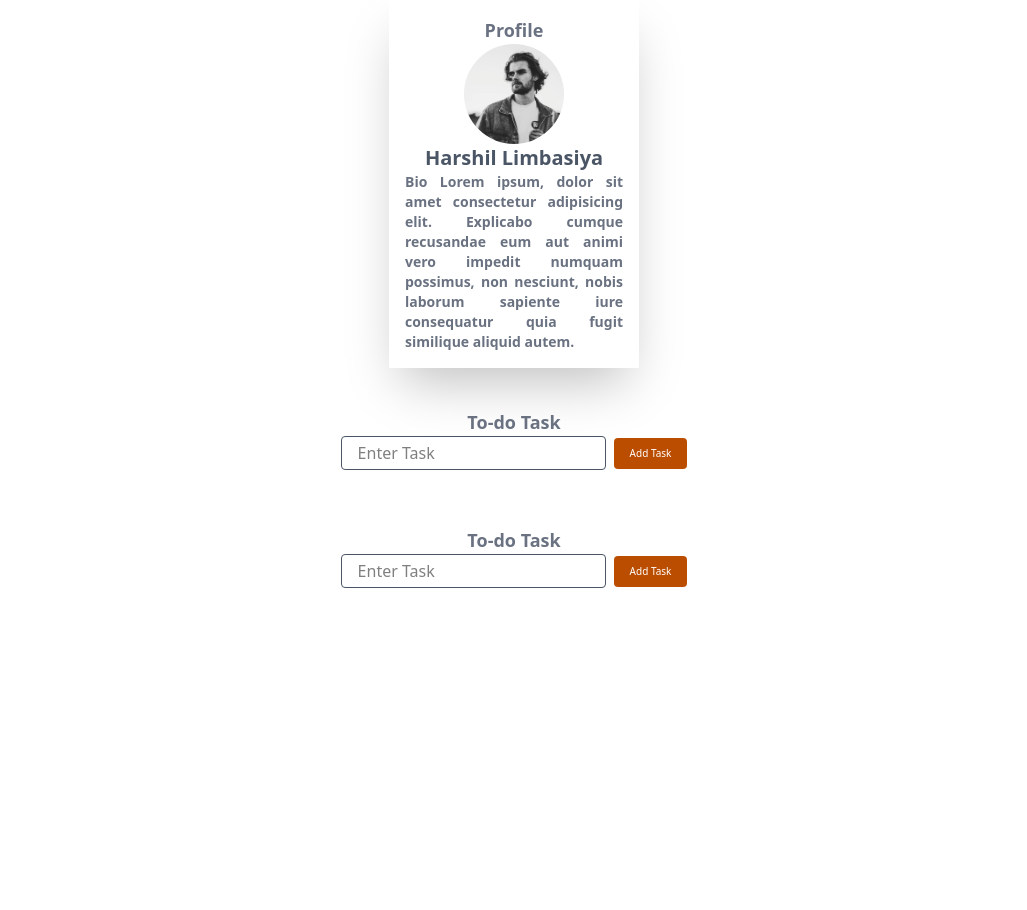
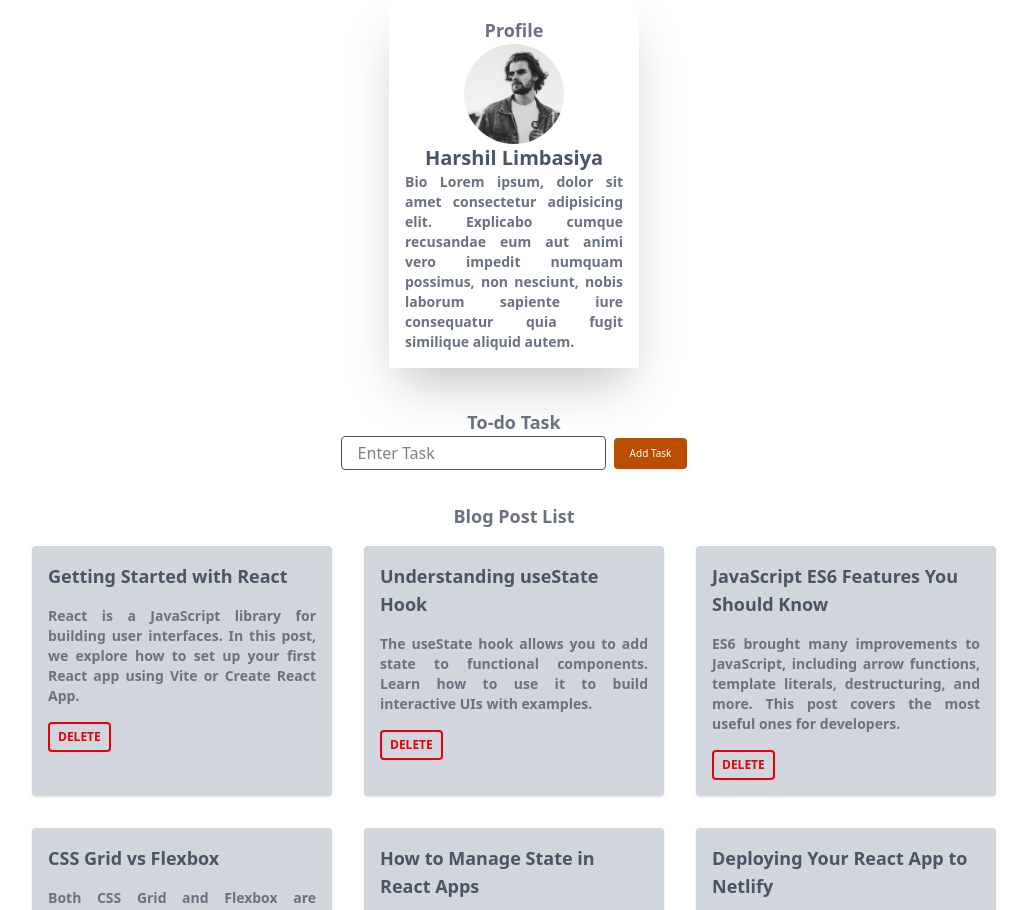
Before and after one commit to harshillencircle/ReactJS-Concepts, a React (Vite) app: page /task in a window 1280 px wide. Shown: the top 910 px of the page, without its empty margins (126-1153 px from the left). Before the commit the page ends 800 px from the top, so only its background shows below. Built offline with nearby package versions, Linux system fonts and the light colour scheme.

Commit message:
feat: Create a Blog Post List Using Re-Usable Component

```diff
--- a/src/App.jsx
+++ b/src/App.jsx
@@ -2,6 +2,7 @@ import { Fragment, useState } from 'react'
 import { BrowserRouter as Router, Routes, Route } from 'react-router-dom'
 import Portfolio from './components/portfolio/Portfolio.jsx'
 import Task from './components/tasks/Task.jsx'
+import BlogPostList from './components/blogpostlist/BlogPostList.jsx'
 
 function App() {
 
@@ -11,16 +12,17 @@ function App() {
     <Fragment>
       <Portfolio bio={bio} />
       <Task />
+      <BlogPostList />
 
       <Router>
         <Routes>
           <Route path="/profile" element={<Portfolio bio={bio} />} />
           <Route path="/task" element={<Task />} />
+          <Route path='/blog' element={<BlogPostList />} />
         </Routes>
       </Router>
 
     </Fragment>
-
   )
 }
 
--- /dev/null
+++ b/src/components/blogpost/BlogPost.jsx
@@ -0,0 +1,18 @@
+function BlogPost({ title, content, onDelete }) {
+
+    return (
+        <div className="p-4">
+            <div className="w-[300px] h-[250px] bg-gray-300 rounded p-4 shadow-sm space-y-4">
+                <div className="text-lg text-gray-600 font-bold">
+                    <h2>{title}</h2>
+                </div>
+                <div className='text-sm text-gray-500 font-semibold text-justify'>
+                    <p>{content}</p>
+                </div>
+                <button onClick={onDelete} className="text-[12px] text-red-600 hover:bg-red-600 hover:text-white border-2 font-bold border-red-600 rounded-sm cursor-pointer px-2 py-1 uppercase">Delete</button>
+            </div>
+        </div>
+    )
+}
+
+export default BlogPost;
--- /dev/null
+++ b/src/components/blogpostlist/BlogPostList.jsx
@@ -0,0 +1,56 @@
+import { Fragment, useState } from "react";
+import BlogPost from "../blogpost/BlogPost";
+
+function BlogPostList() {
+    const [blogposts, setBlogPosts] = useState([
+        {
+            title: 'Getting Started with React',
+            content: 'React is a JavaScript library for building user interfaces. In this post, we explore how to set up your first React app using Vite or Create React App.'
+        },
+        {
+            title: 'Understanding useState Hook',
+            content: 'The useState hook allows you to add state to functional components. Learn how to use it to build interactive UIs with examples.'
+        },
+        {
+            title: 'JavaScript ES6 Features You Should Know',
+            content: 'ES6 brought many improvements to JavaScript, including arrow functions, template literals, destructuring, and more. This post covers the most useful ones for developers.'
+        },
+        {
+            title: 'CSS Grid vs Flexbox',
+            content: 'Both CSS Grid and Flexbox are powerful layout systems. Discover the differences, when to use each, and how to combine them effectively.'
+        },
+        {
+            title: 'How to Manage State in React Apps',
+            content: 'State management is crucial in complex applications. This article introduces local state, context API, and third-party libraries like Redux and Zustand.'
+        },
+        {
+            title: 'Deploying Your React App to Netlify',
+            content: 'Once your React app is ready, it’s time to deploy! Learn how to push your code to GitHub and host your site for free using Netlify.'
+        }
+    ]);
+
+    const handleBlogDelete = (indexBlogDelete) => {
+        const deleteBlogPost = blogposts.filter((blogpost) => blogpost !== indexBlogDelete);
+        setBlogPosts(deleteBlogPost);
+    }
+
+    return (
+        <Fragment>
+            <div className='flex justify-center items-center text-lg text-gray-500 font-bold mt-4'>
+                Blog Post List
+            </div>
+            <div className="flex flex-wrap justify-center items-center">
+                {blogposts.map((blogpost, index) => (
+                    <BlogPost
+                        key={index}
+                        title={blogpost.title}
+                        content={blogpost.content}
+                        onDelete={() => handleBlogDelete(blogpost)}
+                    />
+                ))}
+            </div>
+        </Fragment>
+    )
+}
+
+export default BlogPostList;
--- a/src/components/tasks/Task.jsx
+++ b/src/components/tasks/Task.jsx
@@ -1,4 +1,3 @@
-// Build a basic to-do app that lets you add and delete tasks using useState.
 import { useState } from "react";
 
 function Task() {
@@ -37,8 +36,6 @@ function Task() {
                     {tasks.map((task, index) => (
                         <li className="space-x-2" key={index}>{task}
                             <button className="text-[12px] text-red-600 hover:bg-red-600 hover:text-white border-2 font-bold border-red-600 rounded-sm cursor-pointer px-2 py-1 uppercase" onClick={() => handleDelete(task)}>Delete</button>
-
-                            <button className="text-[12px] text-amber-600 hover:bg-amber-600 hover:text-white border-2 font-bold border-amber-600 rounded-sm cursor-pointer px-2 py-1 uppercase" onClick={() => handleDelete(task)}>Update</button>
                         </li>
                     ))}
                 </ul>
```
